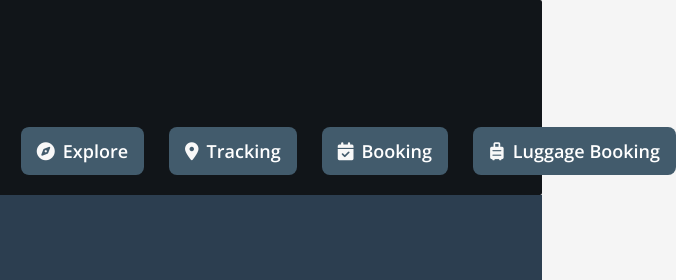
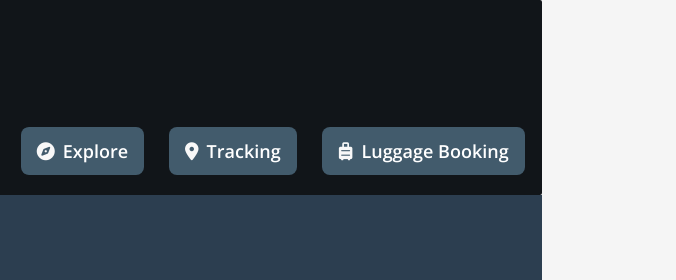
Before and after one commit to charuhasini1989/BagEase, a plain HTML site: page index.html in a window 1280 px wide. Shown: the top 280 px of the page, 738-1414 px from the left, 676 px wide, since content can reach past the window. Drawn offline with nearby package versions, Linux system fonts and the light colour scheme.

Commit message:
Update index.html

```diff
--- a/index.html
+++ b/index.html
@@ -25,7 +25,6 @@
                 <li><a href="#partners"><i class="fa fa-handshake"></i> Support</a></li>
                 <li><a href="#explore"><i class="fa fa-compass"></i> Explore</a></li>
                 <li><a href="#tracking"><i class="fa fa-map-marker-alt"></i> Tracking</a></li>
-                <li><a href="#booking"><i class="fa fa-calendar-check"></i> Booking</a></li>
                 <li><a href="#booking"><i class="fa fa-suitcase-rolling"></i> Luggage Booking</a></li>
             </ul>
         </nav>
```
